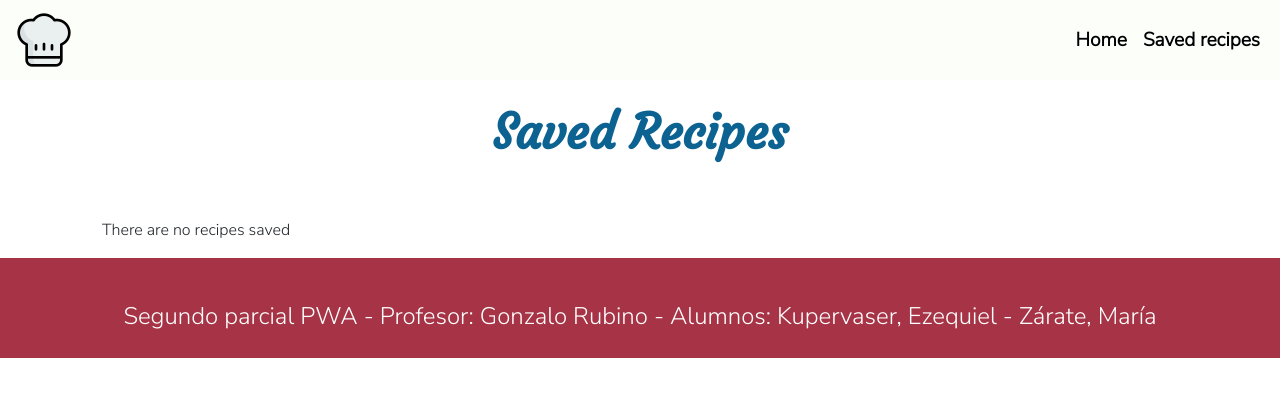
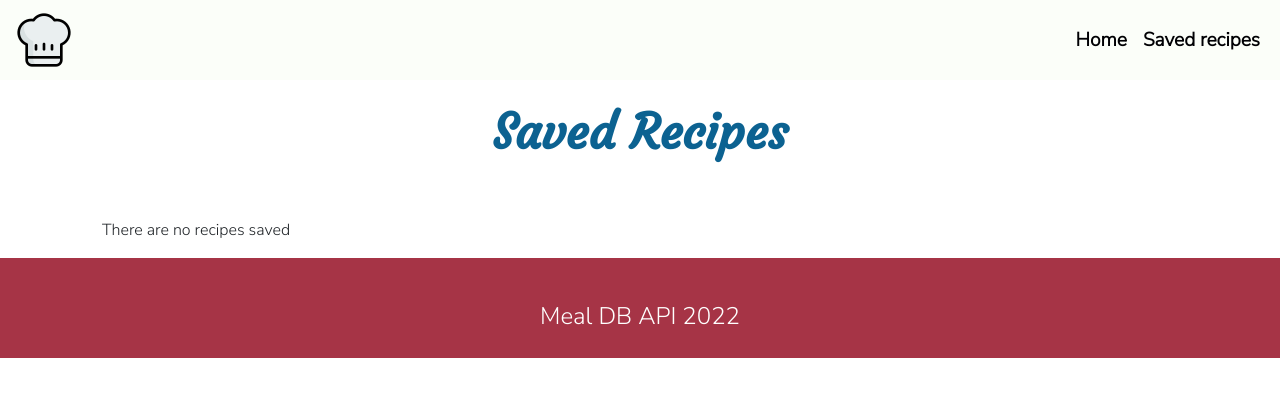
Before and after one commit to belenzar/MealDB, a plain HTML site: page favoritos.html in a window 1280 px wide. Drawn offline with nearby package versions, Linux system fonts and the light colour scheme.

Commit message:
Add files via upload

```diff
--- a/favoritos.html
+++ b/favoritos.html
@@ -13,7 +13,7 @@
         <link rel="preconnect" href="https://fonts.gstatic.com" crossorigin>
         <link href="https://fonts.googleapis.com/css2?family=Courgette&family=Nunito+Sans:wght@300&display=swap" rel="stylesheet">
     <link rel="stylesheet" href="styles.css">
-    <title>Parcial 2 - PWA - Kupervaser - Zárate</title>
+    <title>Meal DB API</title>
 </head>
 
 <body>
@@ -73,7 +73,7 @@
 
 
     <footer class="text-center">
-        <p class="mt-4">Segundo parcial PWA - Profesor: Gonzalo Rubino - Alumnos: Kupervaser, Ezequiel - Zárate, María</p>
+        <p class="mt-4">Meal DB API 2022</p>
     </footer>
     <script src="https://cdn.jsdelivr.net/npm/bootstrap@5.0.2/dist/js/bootstrap.bundle.min.js"
         integrity="sha384-MrcW6ZMFYlzcLA8Nl+NtUVF0sA7MsXsP1UyJoMp4YLEuNSfAP+JcXn/tWtIaxVXM" crossorigin="anonymous">
```
